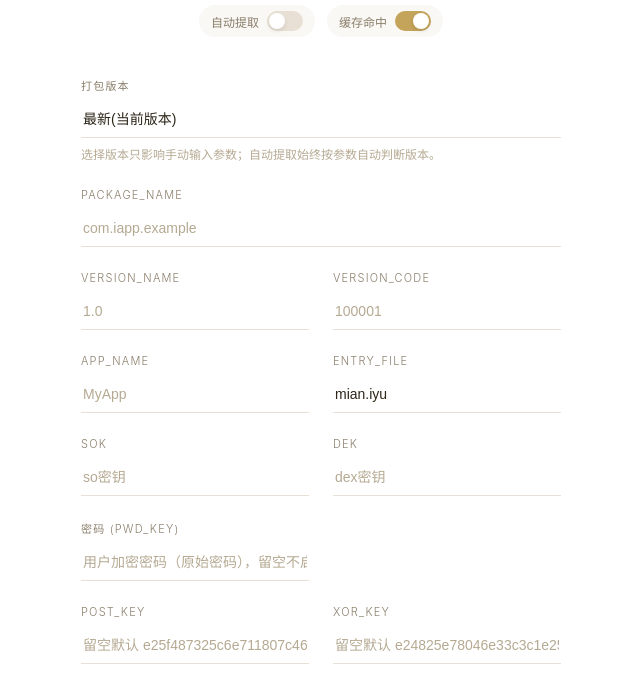
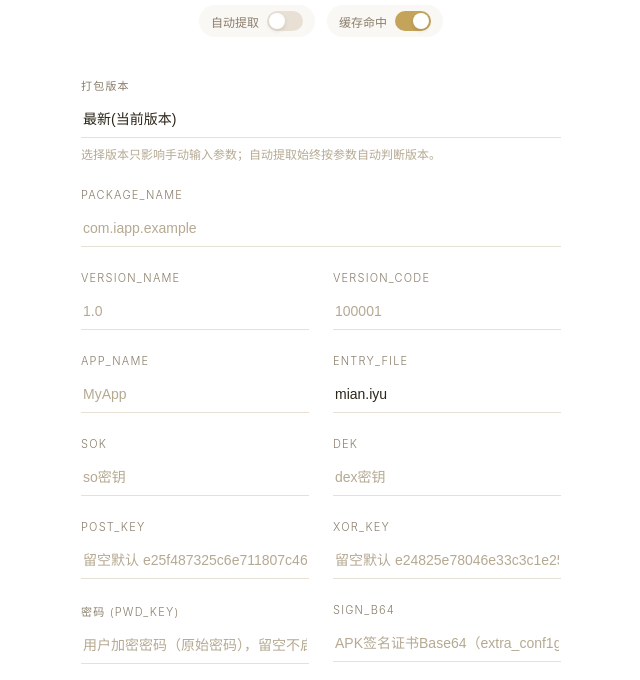
Before and after one commit to aiysss/iapp-decrypt, a plain HTML site: page temp/index.html in a window 1280 px wide. Shown: the part 120-800 px from the top of the page, without its empty margins (319-959 px from the left). Drawn offline with Linux system fonts and the light colour scheme.

Commit message:
fix: pwd_key 并入 sign_b64 同列对齐，不单独占行

```diff
--- a/temp/index.html
+++ b/temp/index.html
@@ -93,12 +93,6 @@
                         <input type="text" name="dek" placeholder="dex密钥" required>
                     </div>
                 </div>
-                <div class="field-row" id="pwdKeyRow">
-                    <div class="field">
-                        <label>密码 (pwd_key)</label>
-                        <input type="text" name="pwd_key" placeholder="用户加密密码（原始密码），留空不启用">
-                    </div>
-                </div>
                 <div class="field-row" id="legacySignRow">
                     <div class="field">
                         <label>sign_key</label>
@@ -116,6 +110,10 @@
                     </div>
                 </div>
                 <div class="field-row" id="signB64Row">
+                    <div class="field">
+                        <label>密码 (pwd_key)</label>
+                        <input type="text" name="pwd_key" placeholder="用户加密密码（原始密码），留空不启用">
+                    </div>
                     <div class="field">
                         <label>sign_b64</label>
                         <input type="text" name="sign_b64" placeholder="APK签名证书Base64（extra_conf1g.xml为空时需要，可留空自动提取）">
--- a/temp/js/decrypt.js
+++ b/temp/js/decrypt.js
@@ -266,11 +266,11 @@ function applyManualModeUI(mode) {
     select.value = legacy4 ? 'legacy4' : 'current';
     postKeyRow.style.display = legacy4 ? 'none' : 'grid';
     legacySignRow.style.display = legacy4 ? 'grid' : 'none';
-    if (signB64Row) signB64Row.style.display = legacy4 ? 'none' : 'grid';
+    // signB64Row 含 pwd_key（通用）+ sign_b64（current），始终显示
+    if (signB64Row) signB64Row.style.display = 'grid';
     postKeyInput.disabled = legacy4;
     xorKeyInput.disabled = legacy4;
     signKeyInput.disabled = !legacy4;
-    // pwd_key 是 current 与 legacy4 通用字段，始终可用
     if (signB64Input) signB64Input.disabled = legacy4;
 
     if (legacy4) {
```
